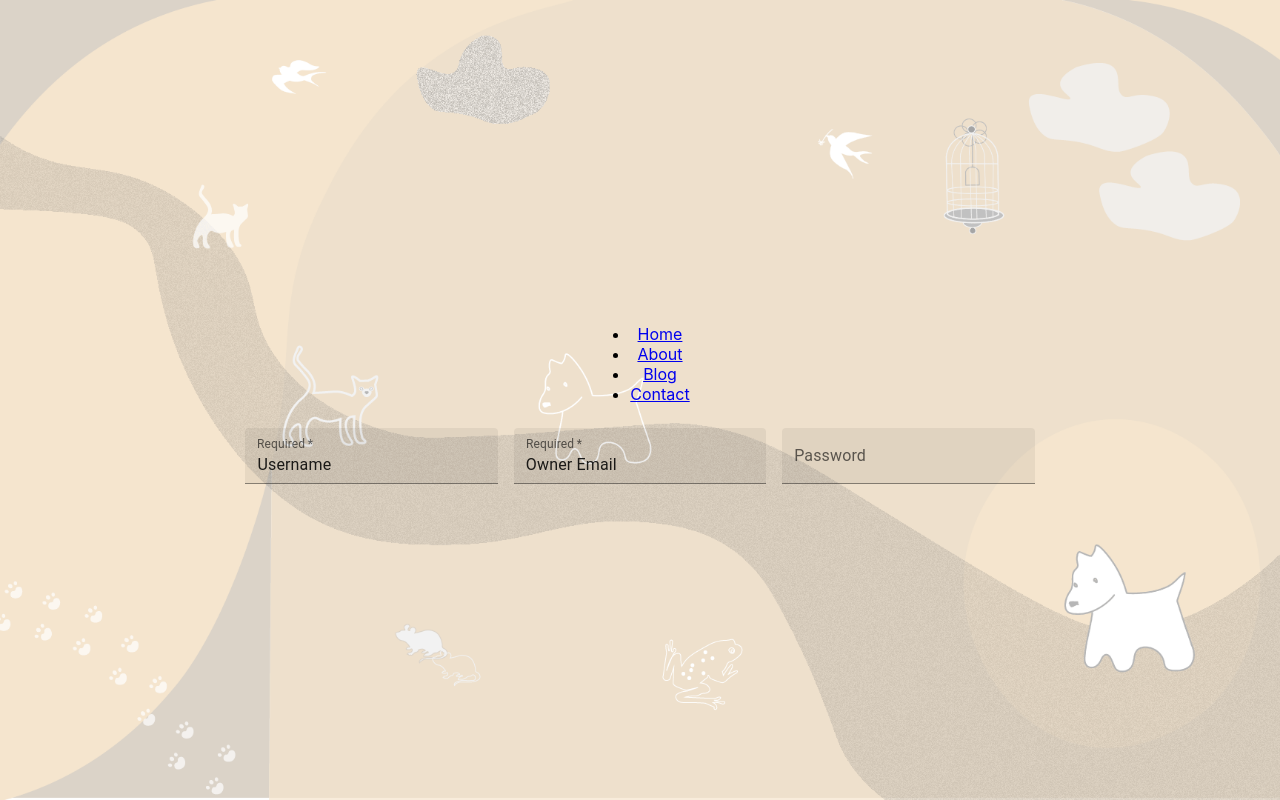
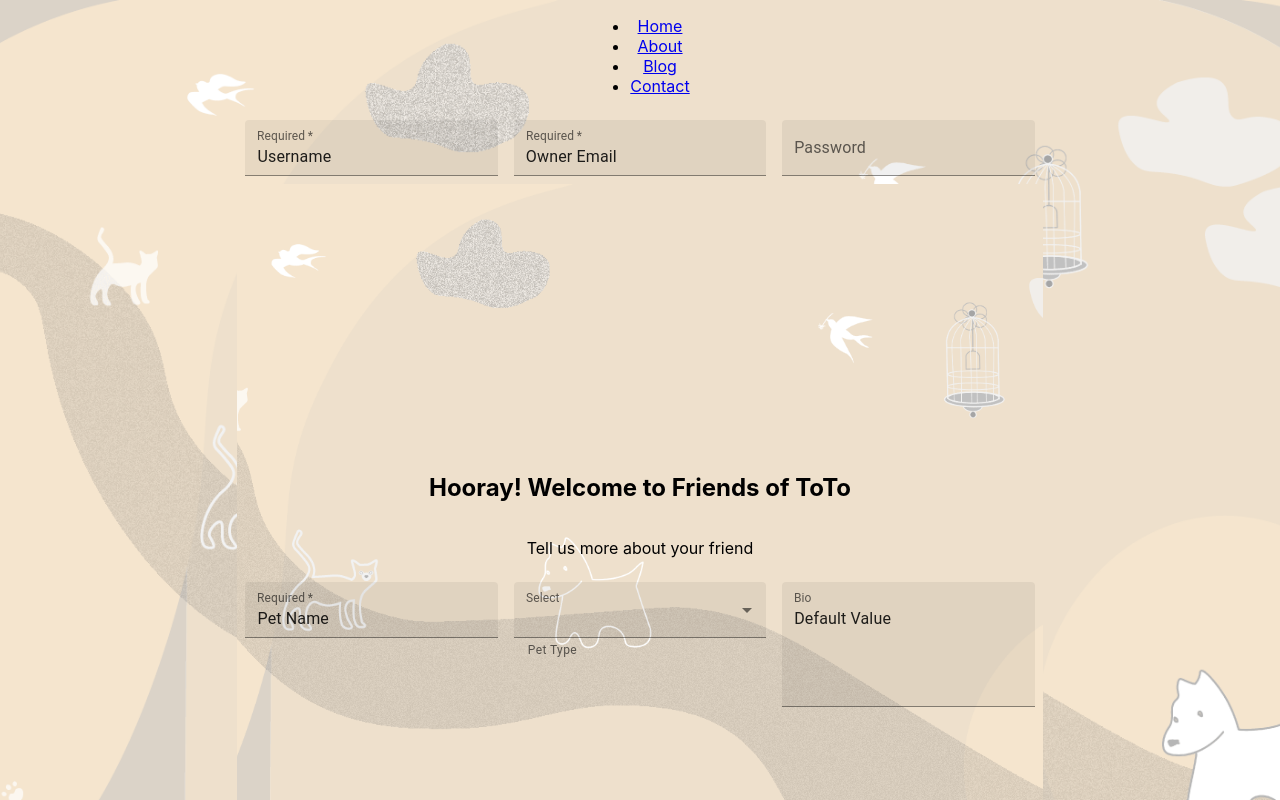
Before and after one commit to ShyFidelity/friends-of-toto, a React (Create React App) app in the folder client/: page / in a window 1280 px wide. Shown: the top 800 px of the page. Built offline with nearby package versions, Linux system fonts and the light colour scheme.

Commit message:
new pet form working with drop down

```diff
--- a/client/src/App.js
+++ b/client/src/App.js
@@ -2,12 +2,14 @@
 import './styles/App.css';
 import Nav from './components/Navigation'
 import Login from './components/Login';
+import NewPet from './pages/NewPet'
 //import nav bar use in return
 function App() {
   return (
     <div className="container">
     <Nav/>
     <Login/>
+    <NewPet />
     </div>
   );
 }
--- /dev/null
+++ b/client/src/pages/NewPet.js
@@ -0,0 +1,97 @@
+import Box from '@mui/material/Box';
+import TextField from '@mui/material/TextField';
+import MenuItem from '@mui/material/MenuItem';
+import React, { useState } from 'react';
+
+const petTypes = [
+  {
+    value: 'Dog',
+    label: 'Dog',
+  },
+  {
+    value: 'Cat',
+    label: 'Cat',
+  },
+  {
+    value: 'Bird',
+    label: 'Bird',
+  },
+  {
+    value: 'Small Mammal',
+    label: 'Small Mammal',
+  },
+  {
+    value: 'Reptile',
+    label: 'Reptile',
+  },
+  {
+    value: 'Other',
+    label: 'Other',
+  },
+];
+
+
+
+
+
+export default function NewPet() {
+
+    const [petType, setPetType] = React.useState('EUR');
+
+  const handleChange = (event) => {
+    setPetType(event.target.value);
+  };
+
+
+    return (
+        <div className="container">
+            <h2>Hooray! Welcome to Friends of ToTo</h2>
+            <p>Tell us more about your friend</p>
+        <Box
+        className="inputElement"
+        component="form"
+          sx={{
+            '& .MuiTextField-root': { m: 1, width: '25ch' },
+          }}
+          noValidate
+          autoComplete="off"
+        >
+
+          <div>
+            <TextField
+              required
+              id="filled-required"
+              label="Required"
+              defaultValue="Pet Name"
+              variant="filled"
+            />
+            <TextField
+          id="filled-select-currency"
+          select
+          label="Select"
+          value={petType}
+          onChange={handleChange}
+          helperText="Pet Type"
+          variant="filled"
+        >
+          {petTypes.map((option) => (
+            <MenuItem key={option.value} value={option.value}>
+              {option.label}
+            </MenuItem>
+          ))}
+        </TextField>
+        <TextField
+          id="filled-multiline-static"
+          label="Bio"
+          multiline
+          rows={4}
+          defaultValue="Default Value"
+          variant="filled"
+        />
+       </div>
+
+        </Box>
+        </div>
+      );
+
+}
```
